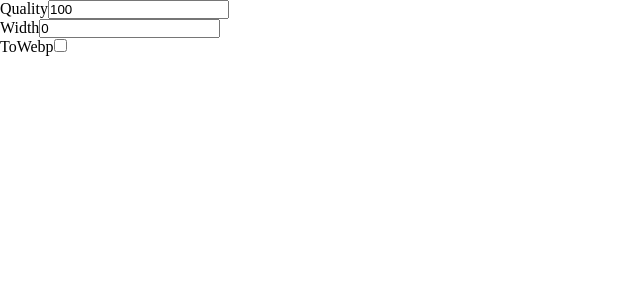
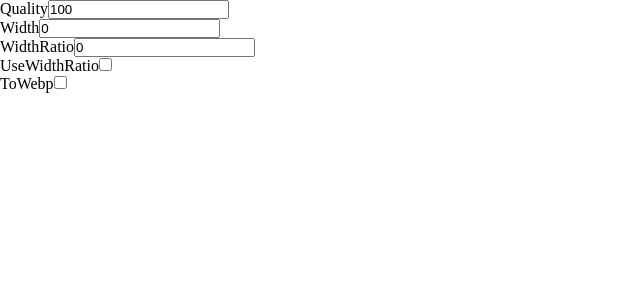
Before and after one commit to Jfengx/ciseaux, a Vue app: page / in a window 1280 px wide. Shown: the top 300 px of the page, without its empty margins (0-640 px from the left). Built offline with nearby package versions, Linux system fonts and the light colour scheme.

Commit message:
feat: useWidthRatio

```diff
--- a/electron/core/imageHandler.ts
+++ b/electron/core/imageHandler.ts
@@ -4,13 +4,21 @@ import { flatPath, generatePath } from './pathHandler'
 
 export interface ImgConfig<T> {
   toWebp: boolean
+  useWidthRatio: boolean
+  widthRatio: T
   width: T
   quality: T
 }
 
 function correctConfig(config: ImgConfig<number>, oriWidth: number) {
+  config.widthRatio = clamp(config.widthRatio, 0, 1)
+
+  config.width = Math.round(
+    config.useWidthRatio ? oriWidth * config.widthRatio : config.width,
+  )
   config.width =
     config.width === 0 || config.width > oriWidth ? oriWidth : config.width
+
   config.quality = clamp(config.quality, 10, 100)
 }
 
@@ -53,7 +61,13 @@ export async function handleImage(filePath: string, config: ImgConfig<number>) {
 
 export async function handleImages(
   paths: string[],
-  config: ImgConfig<number> = { toWebp: false, width: 0, quality: 100 },
+  config: ImgConfig<number> = {
+    toWebp: false,
+    useWidthRatio: false,
+    width: 0,
+    widthRatio: 0,
+    quality: 100,
+  },
 ) {
   const finalPaths = flatPath(paths)
 
--- a/src/App.vue
+++ b/src/App.vue
@@ -1,9 +1,9 @@
 <script setup lang="ts">
 import 'uno.css'
 
-import { reactive, ref } from 'vue'
+import { reactive, ref, computed } from 'vue'
 import { ipcRenderer, type OpenDialogOptions } from 'electron'
-import { type ImgConfig } from '../electron/utils/file'
+import { type ImgConfig } from '../electron/core'
 import { OPEN_FILE, DROP_FILE, events } from '../electron/utils/eventsName'
 
 export interface DialogConfig {
@@ -20,11 +20,21 @@ export interface DropConfig {
 
 const isSettingsShow = ref(true)
 
-const imgConfig = reactive<ImgConfig<string>>({
+const oriImgConfig = reactive<ImgConfig<string>>({
   toWebp: false,
+  useWidthRatio: false,
   width: '0',
+  widthRatio: '0',
   quality: '100',
 })
+
+const imgConfig = computed(() => ({
+  useWidthRatio: oriImgConfig.useWidthRatio,
+  toWebp: oriImgConfig.toWebp,
+  width: Number(oriImgConfig.width),
+  quality: Number(oriImgConfig.quality),
+  widthRatio: Number(oriImgConfig.widthRatio),
+}))
 
 const onClick = async () => {
   const openFileData: {
@@ -35,11 +45,7 @@ const onClick = async () => {
         title: 'Choose File',
         properties: ['openFile', 'openDirectory', 'multiSelections'],
       },
-      img: {
-        toWebp: imgConfig.toWebp,
-        width: Number(imgConfig.width),
-        quality: Number(imgConfig.quality),
-      },
+      img: imgConfig.value,
     },
   }
 
@@ -54,11 +60,7 @@ const onDrop = (e: DragEvent) => {
       drop: {
         filePaths: Array.from(e.dataTransfer!.files).map((file) => file.path),
       },
-      img: {
-        toWebp: imgConfig.toWebp,
-        width: Number(imgConfig.width),
-        quality: Number(imgConfig.quality),
-      },
+      img: imgConfig.value,
     },
   }
 
@@ -89,15 +91,23 @@ const openSettings = () => {
     <div flex class="settings-wrapper" v-show="isSettingsShow">
       <div flex class="quality input-wrapper">
         <label>Quality</label>
-        <input v-model="imgConfig.quality" />
+        <input v-model="oriImgConfig.quality" />
       </div>
       <div flex class="width input-wrapper">
         <label>Width</label>
-        <input v-model="imgConfig.width" />
+        <input v-model="oriImgConfig.width" />
+      </div>
+      <div flex class="ratio input-wrapper">
+        <label>WidthRatio</label>
+        <input v-model="oriImgConfig.widthRatio" />
+      </div>
+      <div flex class="useRatio input-wrapper">
+        <label>UseWidthRatio</label>
+        <input type="checkbox" v-model="oriImgConfig.useWidthRatio" />
       </div>
       <div flex class="webp input-wrapper">
         <label>ToWebp</label>
-        <input type="checkbox" v-model="imgConfig.toWebp" />
+        <input type="checkbox" v-model="oriImgConfig.toWebp" />
       </div>
     </div>
   </div>
```
